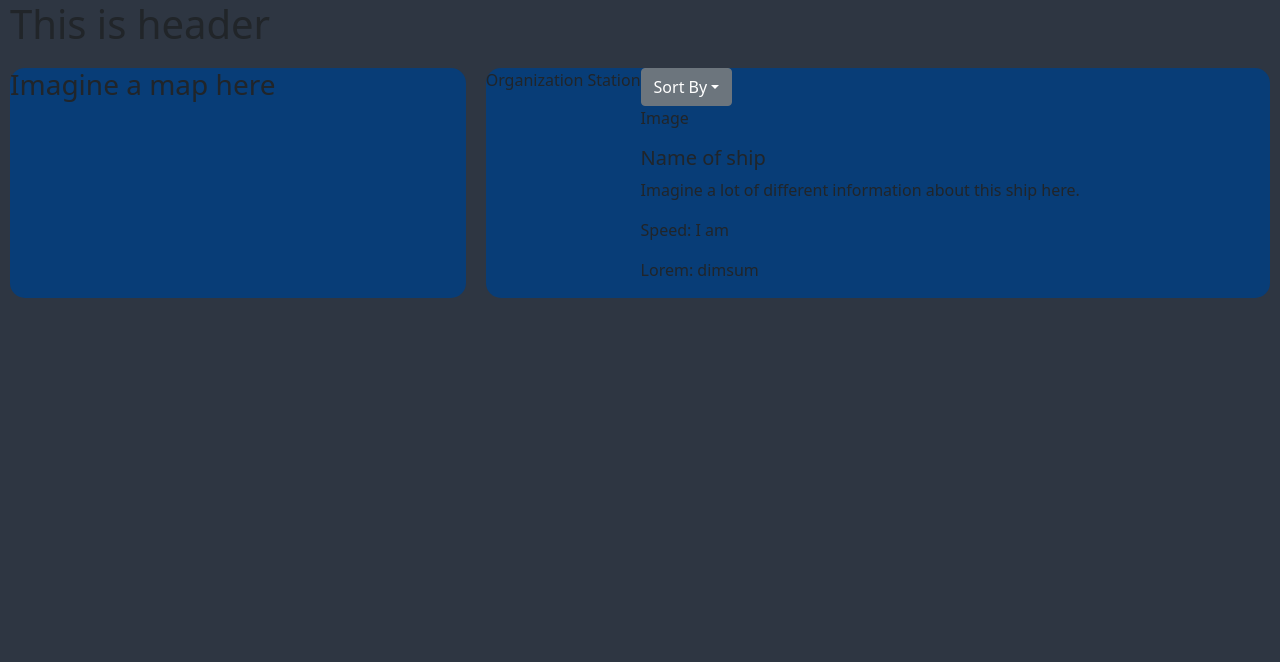
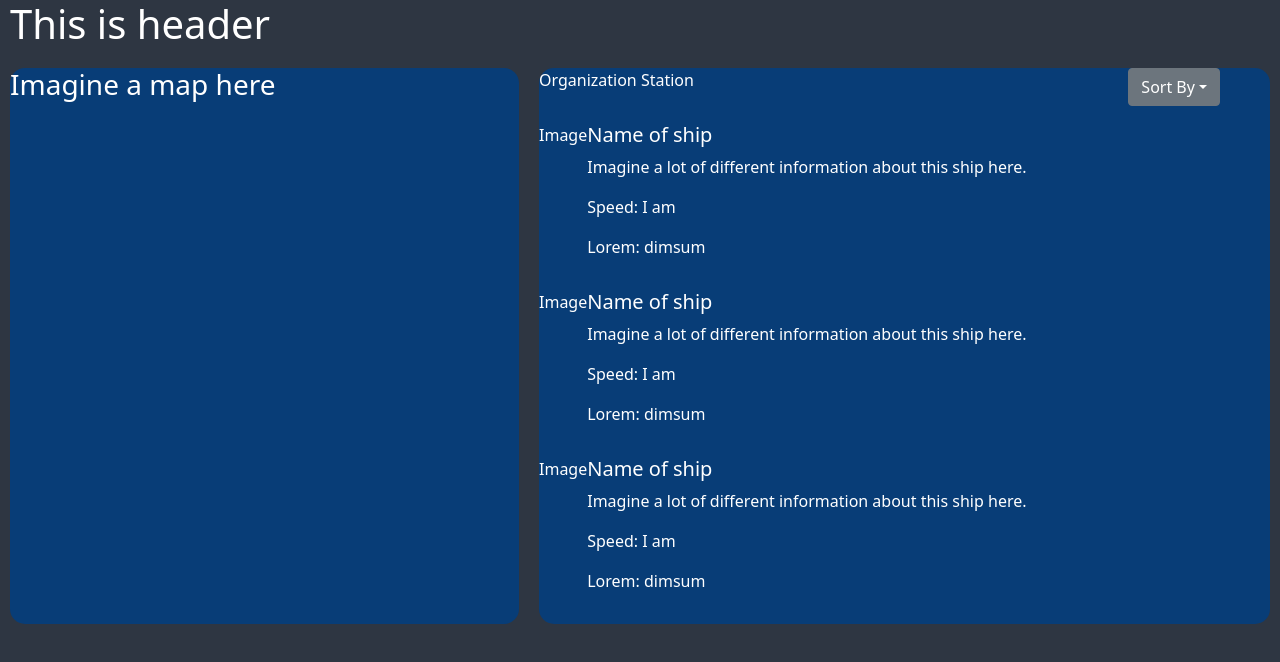
Before and after one commit to haved/Veracity7, a React (Create React App) app: page / in a window 1280 px wide. Shown: the top 662 px of the page. Built offline with nearby package versions, Linux system fonts and the light colour scheme.

Commit message:
faktisk litt produktive ting

```diff
--- a/src/Components/InfoContainer.tsx
+++ b/src/Components/InfoContainer.tsx
@@ -9,9 +9,12 @@ function InfoContainer () {
              <div className="info-section">
                 <div className="info-container">
                     <p>Organization Station</p>
+                    <Options></Options>
                 </div>
                 <div className="options-container">
-                    <Options></Options>
+
+                    <ShipComponent></ShipComponent>
+                    <ShipComponent></ShipComponent>
                     <ShipComponent></ShipComponent>
                 </div>
             </div>
--- a/src/Components/ShipComponent.tsx
+++ b/src/Components/ShipComponent.tsx
@@ -1,4 +1,5 @@
 import * as React from "react";
+import { Card } from "react-bootstrap";
 import "../Style/Container.css";
 
 const ShipComponent  = ()  => {
@@ -19,7 +20,7 @@ const ShipComponent  = ()  => {
                 </div>
 
             </div>
-    )
+    );
 }
 
 export default ShipComponent
--- a/src/Style/App.css
+++ b/src/Style/App.css
@@ -1,10 +1,18 @@
 .App {
   background: #2e3642;
   height: 100vh;
+  color: white;
 }
 
 .map-container {
 
+}
+
+.info-container {
+  display: flex;
+  flex-direction: row;
+  justify-content: space-between;
+  padding-right: 50px;
 }
 
 .ContainerContainer {
@@ -15,3 +23,15 @@
   width: 100%;
   margin-top: 20px;
 }
+
+.ship-container {
+  display: flex;
+  flex-direction: row;
+  margin: 15px 0 15px 0;
+}
+
+.info-section {
+}
+
+.options-container {
+}
--- a/src/Style/Container.css
+++ b/src/Style/Container.css
@@ -6,8 +6,3 @@
     margin-right: 10px;
     margin-left: 10px;
 }
-
-.info-section {
-    display: flex;
-    flex-direction: row;
-}
```
Lines whose indentation alone changed are shown as unchanged.
